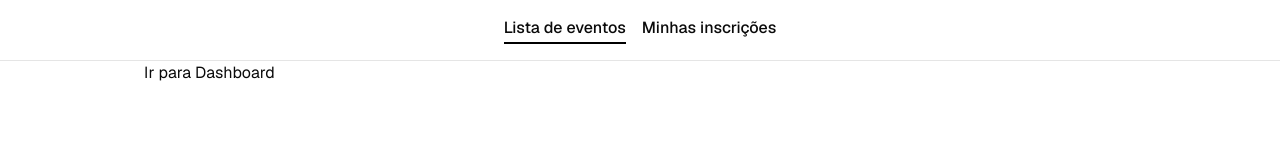
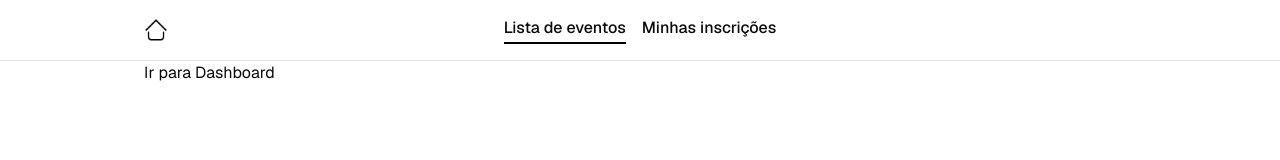
Before and after one commit to severo-bernardo04/event-creator-FE, a Next.js app in the folder my-app/: page / in a window 1280 px wide. Shown: the top 160 px of the page. Built offline with nearby package versions, Linux system fonts and the light colour scheme.

Commit message:
fix(header): fix navigation and alignment issues

```diff
--- a/my-app/app/components/Header.tsx
+++ b/my-app/app/components/Header.tsx
@@ -1,7 +1,9 @@
 "use client";
+
 import { useState } from "react";
 import styles from "./Header.module.css";
 import { useRouter } from "next/navigation";
+import Image from "next/image";
 
 const Header = () => {
   const [active, setActive] = useState("eventos");
@@ -9,20 +11,36 @@ const Header = () => {
 
   return (
     <header className="w-full border-b">
-      <div>
-        <ul className="flex gap-4 justify-center py-4">
-          <li className={`${styles.HeaderElement}
-                          ${active === "eventos" ? styles.active : ""}`
-                          } onClick={() => {setActive("eventos");router.push("/dashboard/events")}}>
+      <div className="flex items-center justify-between max-w-5xl mx-auto px-4 py-4">
+
+        <Image src="/home.png" alt="Home" width={24} height={24} className="cursor-pointer" onClick={() => router.push("/dashboard")}/>
+
+        <ul className="flex gap-4 justify-center">
+          <li
+            className={`${styles.HeaderElement} ${
+              active === "eventos" ? styles.active : ""
+            }`}
+            onClick={() => {
+              setActive("eventos");
+              router.push("/dashboard/events");
+            }}
+          >
             Lista de eventos
           </li>
 
-          <li className={`${styles.HeaderElement}
-                          ${active === "inscricoes" ? styles.active : ""}`
-                          } onClick={() => {setActive("inscricoes");router.push("/dashboard/inscriptions")}}>
+          <li
+            className={`${styles.HeaderElement} ${
+              active === "inscricoes" ? styles.active : ""
+            }`}
+            onClick={() => {
+              setActive("inscricoes");
+              router.push("/dashboard/inscriptions");
+            }}
+          >
             Minhas inscrições
           </li>
         </ul>
+        <div className="w-6" />
       </div>
     </header>
   );
```
Also changed, not shown: my-app/public/home.png (added).
